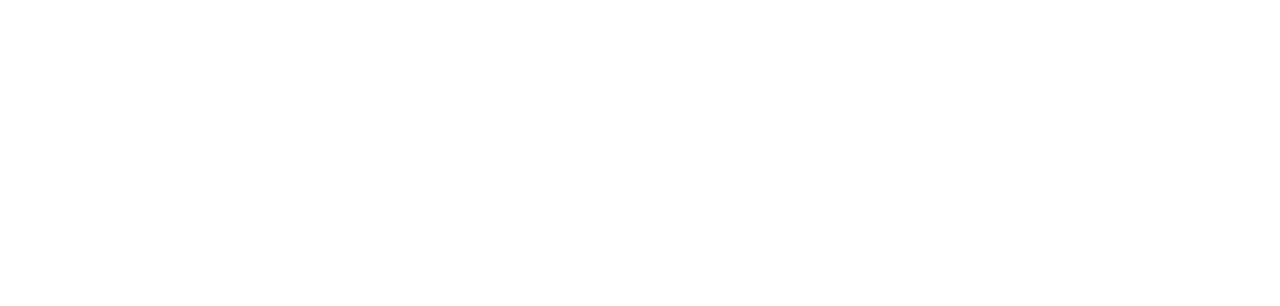
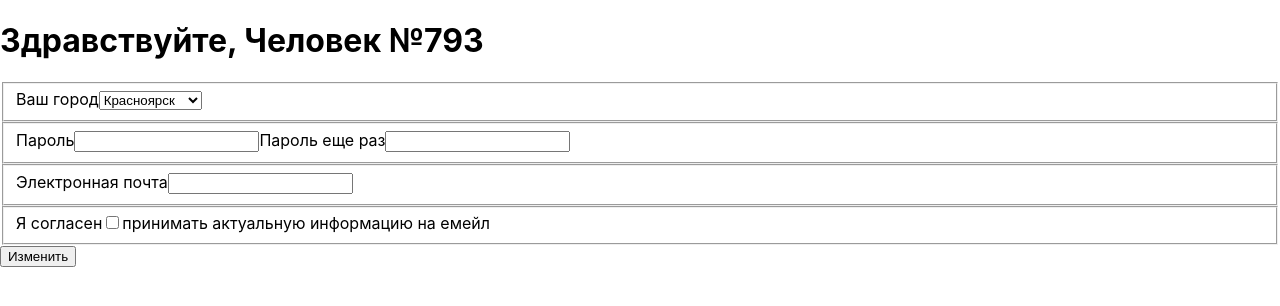
Before and after one commit to Comediant24/au-test, a React (Create React App) app: page / in a window 1280 px wide. Shown: the top 306 px of the page. Built offline with nearby package versions, Linux system fonts and the light colour scheme.

Commit message:
feat: сверстать форму

```diff
--- a/src/components/App.js
+++ b/src/components/App.js
@@ -1,7 +1,84 @@
 import './App.scss';
 
 function App() {
-  return <div className="app"></div>;
+  return (
+    <div className="app">
+      <h1 className="title">
+        Здравствуйте, Человек №{Math.floor(Math.random() * 1000)}
+      </h1>
+      <form className="form form__container">
+        <fieldset className="form__input-container form__input-container_ctrl_city">
+          <label className="form__label" for="user-city">
+            Ваш город
+          </label>
+          <select
+            name="userCity"
+            id="user-city"
+            className="form__item form__item_city"
+            required
+          >
+            <option value="krsk">Красноярск</option>
+            <option value="omsk">Омск</option>
+            <option value="other">Другой город</option>
+          </select>
+        </fieldset>
+
+        <fieldset className="form__input-container form__input-container_ctrl_password">
+          <label className="form__label" for="password">
+            Пароль
+          </label>
+          <input
+            id="password"
+            name="password"
+            className="form__item form__item_password"
+            type="password"
+            required
+          ></input>
+          <label className="form__label" for="password-repeat">
+            Пароль еще раз
+          </label>
+          <input
+            id="password-repeat"
+            name="passeordRepeat"
+            className="form__item form__item_password"
+            type="password"
+            required
+          ></input>
+        </fieldset>
+
+        <fieldset className="form__input-container form__input-container_ctrl_email">
+          <label className="form__label" for="user-email">
+            Электронная почта
+          </label>
+          <input
+            id="user-email"
+            name="userEmail"
+            className="form__item form__item_email"
+            type="email"
+            required
+          ></input>
+        </fieldset>
+
+        <fieldset className="form__input-container form__input-container_ctrl_agreement">
+          <label className="form__label" for="user-agreement">
+            Я согласен
+          </label>
+          <input
+            id="user-agreement"
+            name="userAgreement"
+            className="form__item form__item_agreement"
+            type="checkbox"
+            required
+          ></input>
+          <label className="form__label" for="user-agreement">
+            принимать актуальную информацию на емейл
+          </label>
+        </fieldset>
+
+        <button className="form__button">Изменить</button>
+      </form>
+    </div>
+  );
 }
 
 export default App;
```
